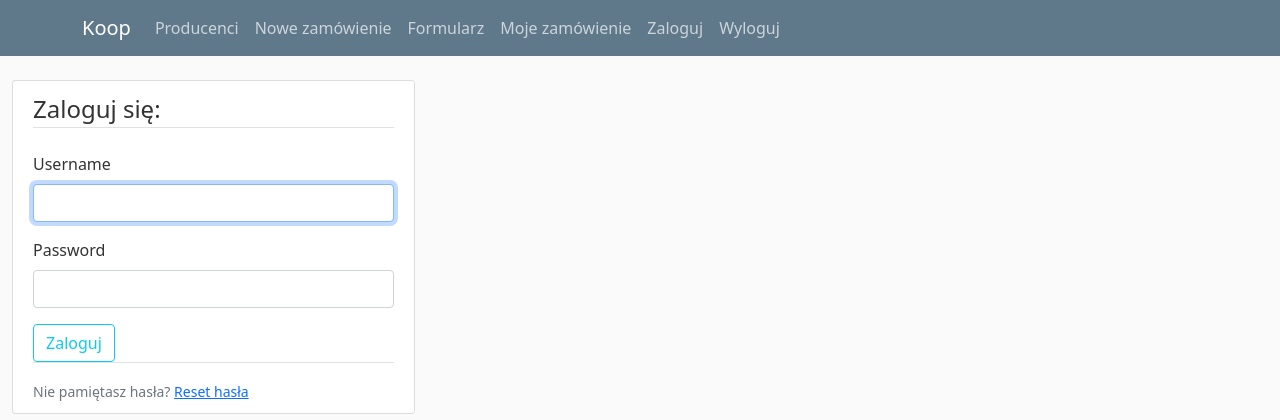
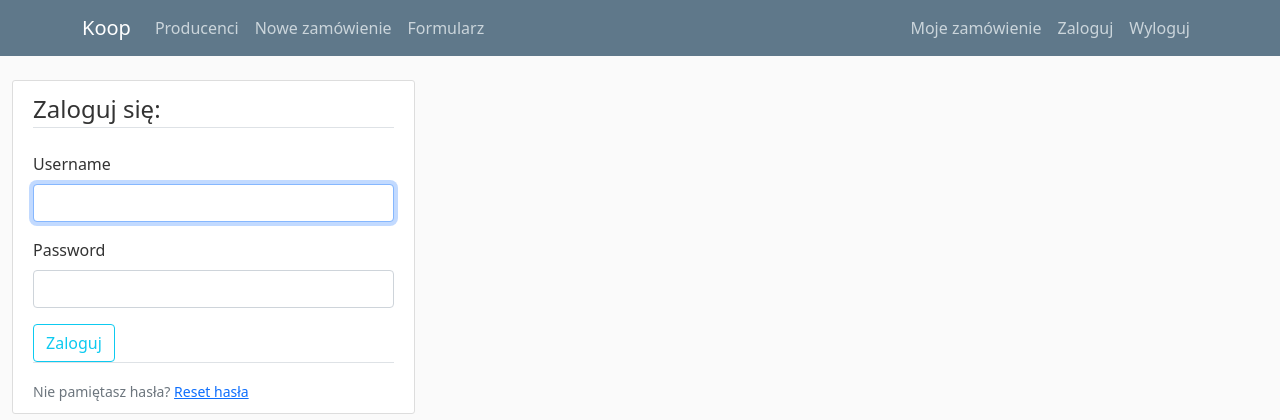
Before and after one commit to arturraczka/WKS, a Django app: a page that uses koop_form/apps/form/templates/form/base_one.html in a window 1280 px wide. Shown: the top 420 px of the page. Run offline with Django 4.2, Linux system fonts and the light colour scheme; some libraries are stand-ins or nearby versions.

Commit message:
fix: added styling to navbar to keep two navbar containers to the sides of the header

```diff
--- a/koop_form/apps/form/static/form/main.css
+++ b/koop_form/apps/form/static/form/main.css
@@ -18,6 +18,11 @@ ul {
 
 .site-header .navbar-nav .nav-link {
   color: #cbd5db;
+}
+
+.navbar-right {
+  margin-left: auto;
+  margin-right: 0;
 }
 
 .site-header .navbar-nav .nav-link:hover {
--- a/koop_form/apps/form/templates/form/base_one.html
+++ b/koop_form/apps/form/templates/form/base_one.html
@@ -14,28 +14,29 @@
 </head>
 <body>
     <header class="site-header">
-      <nav class="navbar navbar-expand-md navbar-dark bg-steel fixed-top">
+        <nav class="navbar navbar-expand-md navbar-dark bg-steel fixed-top d-flex">
             <div class="container">
                 <a class="navbar-brand mr-4" href="/">Koop</a>
                 <button class="navbar-toggler" type="button" data-toggle="collapse" data-target="#navbarToggle" aria-controls="navbarToggle" aria-expanded="false" aria-label="Toggle navigation">
                     <span class="navbar-toggler-icon"></span>
                 </button>
                 <div class="collapse navbar-collapse" id="navbarToggle">
-            <div class="navbar-nav mr-auto">
+                    <div class="navbar-nav">
                         <a class="nav-item nav-link" href="{% url 'producers' %}">Producenci</a>
                         <a class="nav-item nav-link" href="{% url 'order-create' %}">Nowe zamówienie</a>
                         <a class="nav-item nav-link" href="{% url 'order-producers' %}">Formularz</a>
                     </div>
                     <!-- Navbar Right Side -->
-            <div class="navbar-nav">
+                    <div class="navbar-nav navbar-right">
                         <a class="nav-item nav-link" href="{% url 'order-update-form' %}">Moje zamówienie</a>
                         <a class="nav-item nav-link" href="{% url 'login' %}">Zaloguj</a>
-              <a class="nav-item nav-link" href="{% url 'logout' %}">Wyloguj</a>
+                        <a class="nav-item nav-link align-self-end text-right" href="{% url 'logout' %}">Wyloguj</a>
                     </div>
                 </div>
             </div>
         </nav>
     </header>
+
     <main role="main" class="container custom-container">
           {% if messages %}
             {% for message in messages %}
```
Lines whose indentation alone changed are shown as unchanged.
